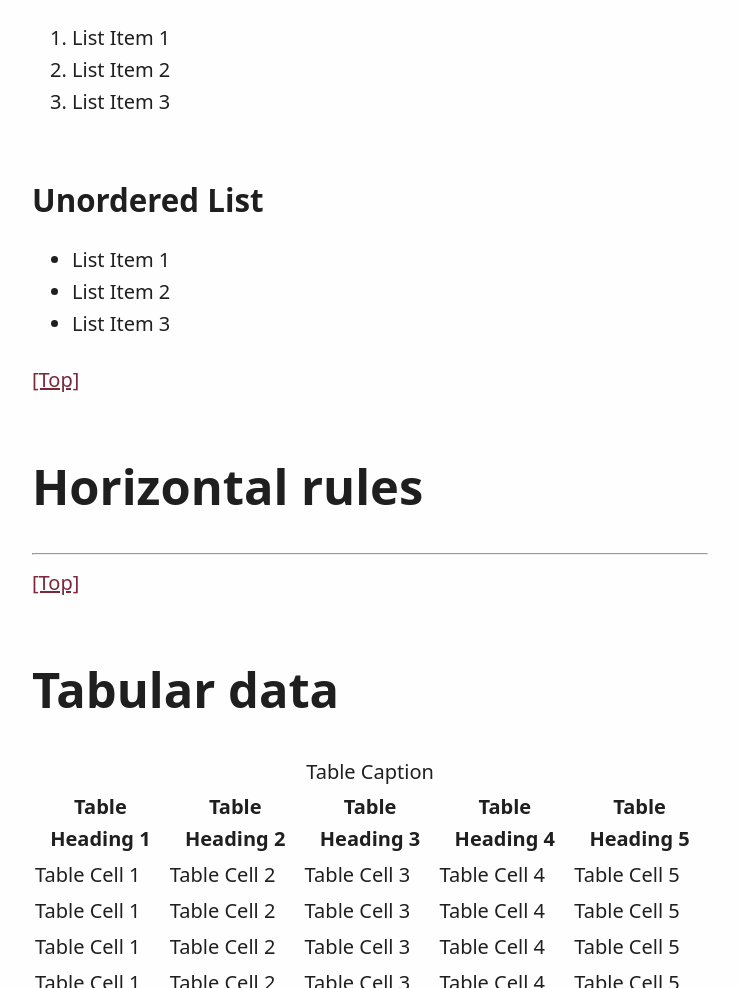
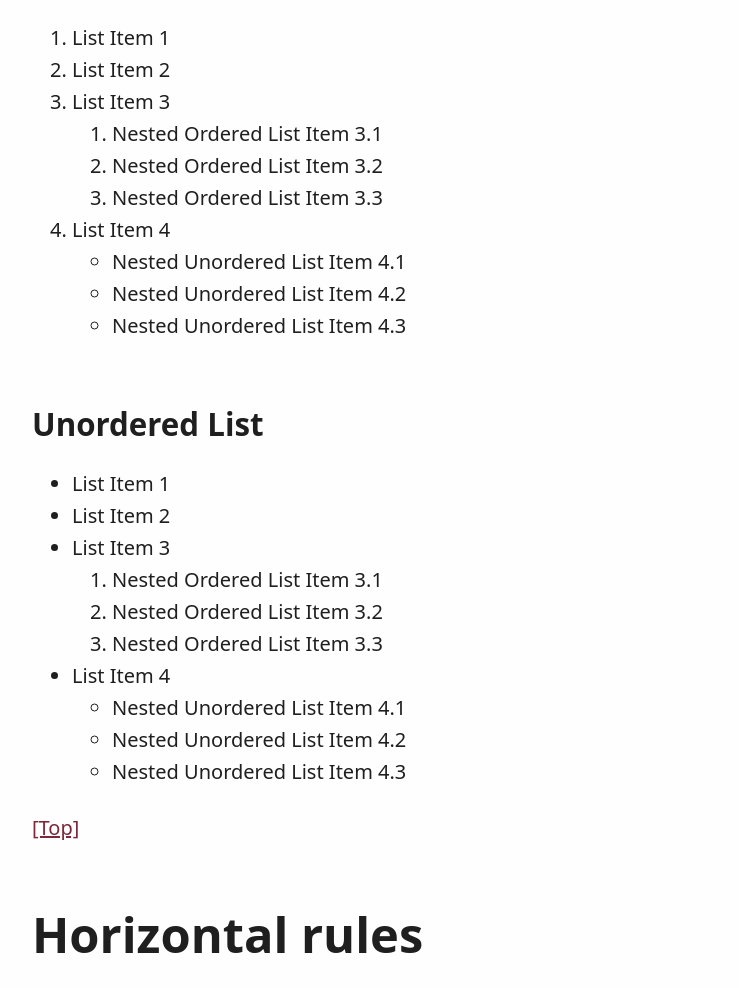
Before and after one commit to dohliam/dropin-minimal-css, a plain HTML site: page index.html in a window 1280 px wide. Shown: the part 3407-4395 px from the top of the page, without its empty margins (272-1011 px from the left). Drawn offline with Linux system fonts and the light colour scheme.

Commit message:
Add nested Ordered and Unordered lists

```diff
--- a/index.html
+++ b/index.html
@@ -101,13 +101,39 @@
               <ol>
                 <li>List Item 1</li>
                 <li>List Item 2</li>
-                <li>List Item 3</li>
+                <li>List Item 3
+                  <ol>
+                    <li>Nested Ordered List Item 3.1</li>
+                    <li>Nested Ordered List Item 3.2</li>
+                    <li>Nested Ordered List Item 3.3</li>
+                  </ol>
+                </li>
+                <li>List Item 4
+                  <ul>
+                    <li>Nested Unordered List Item 4.1</li>
+                    <li>Nested Unordered List Item 4.2</li>
+                    <li>Nested Unordered List Item 4.3</li>
+                  </ul>
+                </li>
               </ol>
               <h3>Unordered List</h3>
               <ul>
                 <li>List Item 1</li>
                 <li>List Item 2</li>
-                <li>List Item 3</li>
+                <li>List Item 3
+                  <ol>
+                    <li>Nested Ordered List Item 3.1</li>
+                    <li>Nested Ordered List Item 3.2</li>
+                    <li>Nested Ordered List Item 3.3</li>
+                  </ol>
+                </li>
+                <li>List Item 4
+                  <ul>
+                    <li>Nested Unordered List Item 4.1</li>
+                    <li>Nested Unordered List Item 4.2</li>
+                    <li>Nested Unordered List Item 4.3</li>
+                  </ul>
+                </li>
               </ul>
             </div>
             <footer><p><a href="#top">[Top]</a></p></footer>
```
